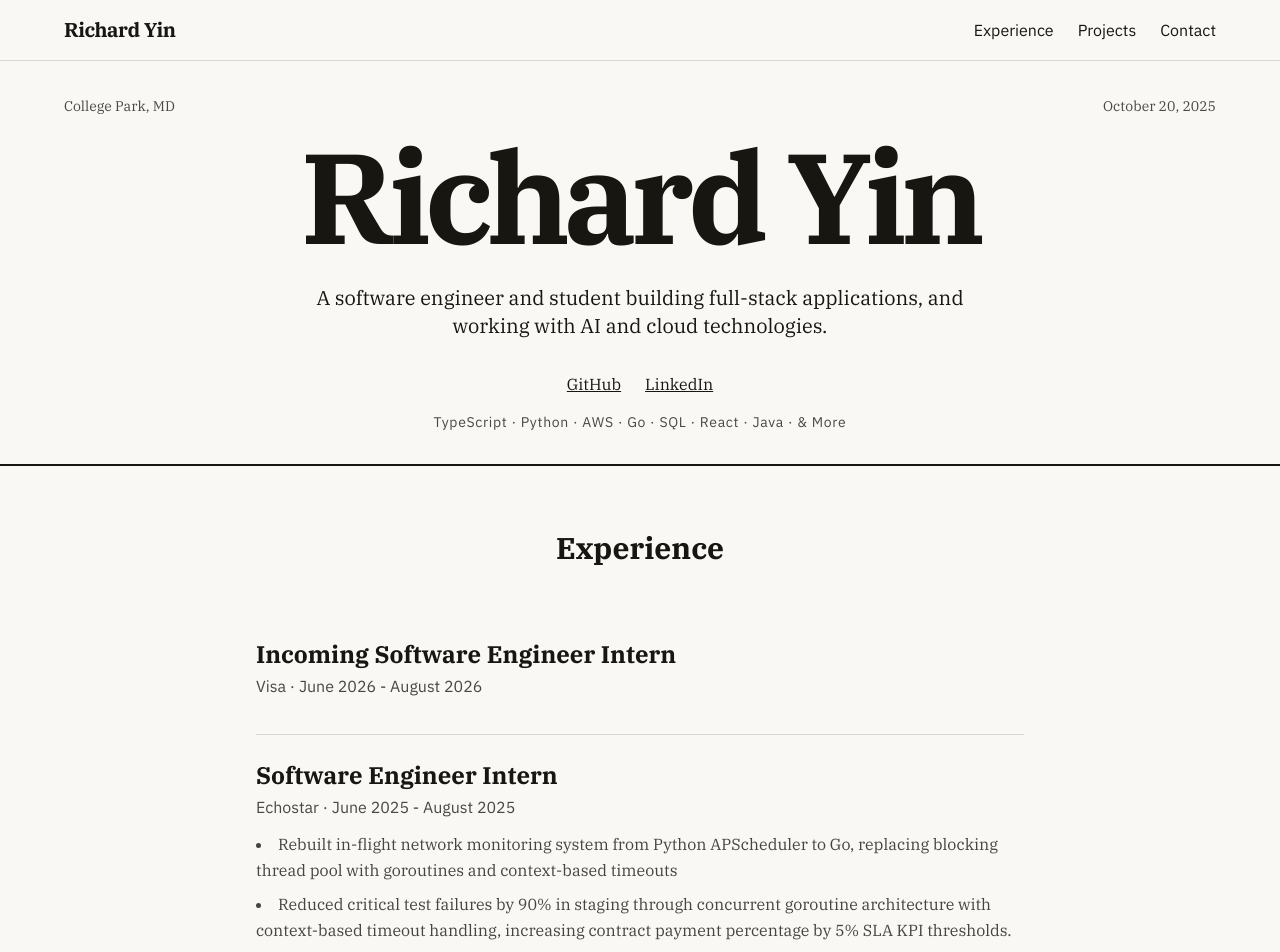
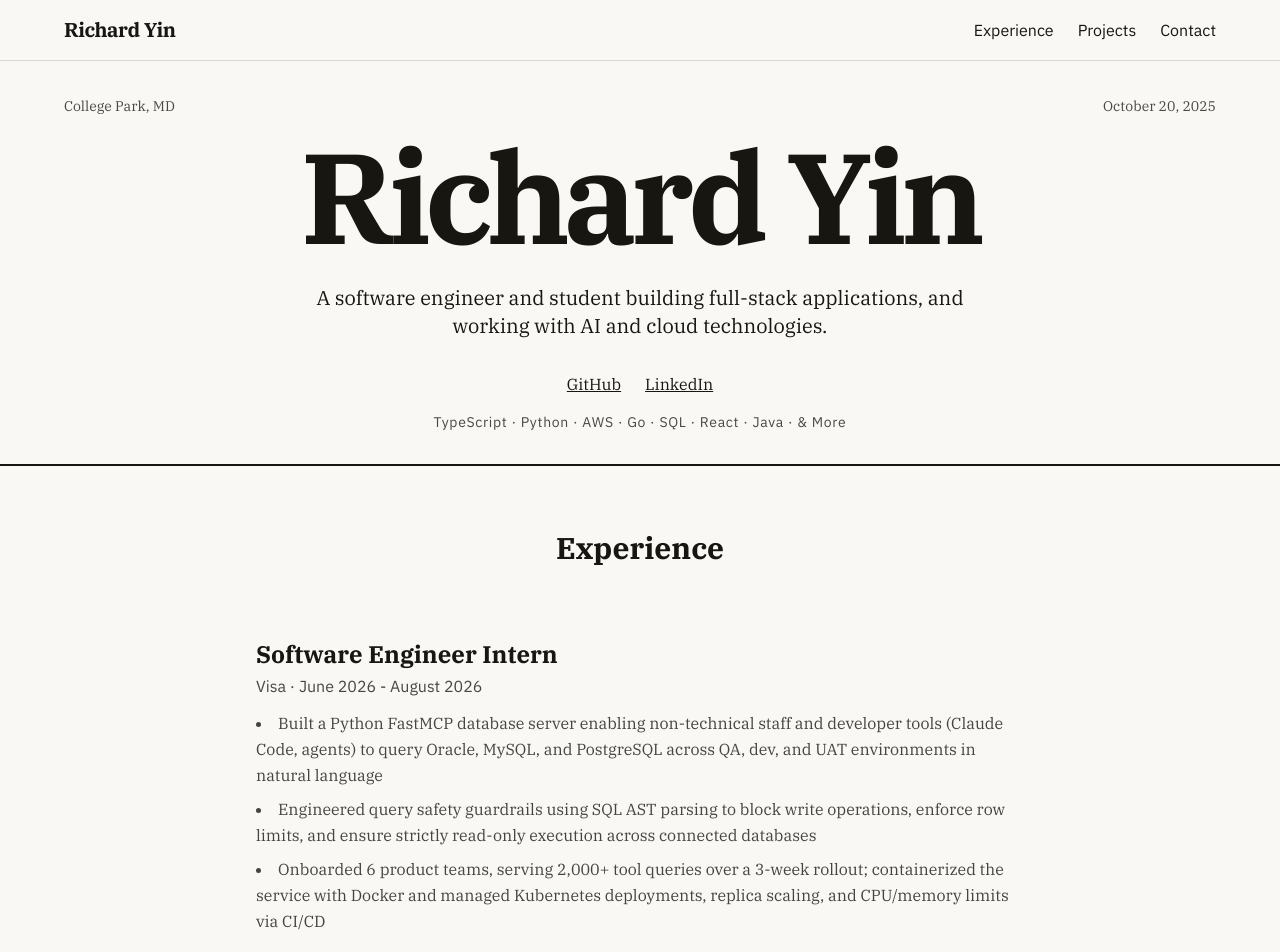
Before and after one commit to yyrichy/yyrichy.github.io, a Next.js app: page / in a window 1280 px wide. Shown: the top 952 px of the page. Built offline with nearby package versions, Linux system fonts and the light colour scheme.

Commit message:
Update internships

```diff
--- a/src/components/experience.tsx
+++ b/src/components/experience.tsx
@@ -7,11 +7,15 @@ const experiences = [
   {
     id: 1,
     company: 'Visa',
-    role: 'Incoming Software Engineer Intern',
+    role: 'Software Engineer Intern',
     duration: 'June 2026 - August 2026',
-    description: [],
+    description: [
+      'Built a Python FastMCP database server enabling non-technical staff and developer tools (Claude Code, agents) to query Oracle, MySQL, and PostgreSQL across QA, dev, and UAT environments in natural language',
+      'Engineered query safety guardrails using SQL AST parsing to block write operations, enforce row limits, and ensure strictly read-only execution across connected databases',
+      'Onboarded 6 product teams, serving 2,000+ tool queries over a 3-week rollout; containerized the service with Docker and managed Kubernetes deployments, replica scaling, and CPU/memory limits via CI/CD',
+    ],
     image: '/images/visa_logo.jpeg',
-    skills: ['AI Agents'],
+    skills: ['FastMCP', 'Kubernetes', 'Docker', 'Python', 'SQL', 'OpenShift'],
   },
   {
     id: 1,
```
